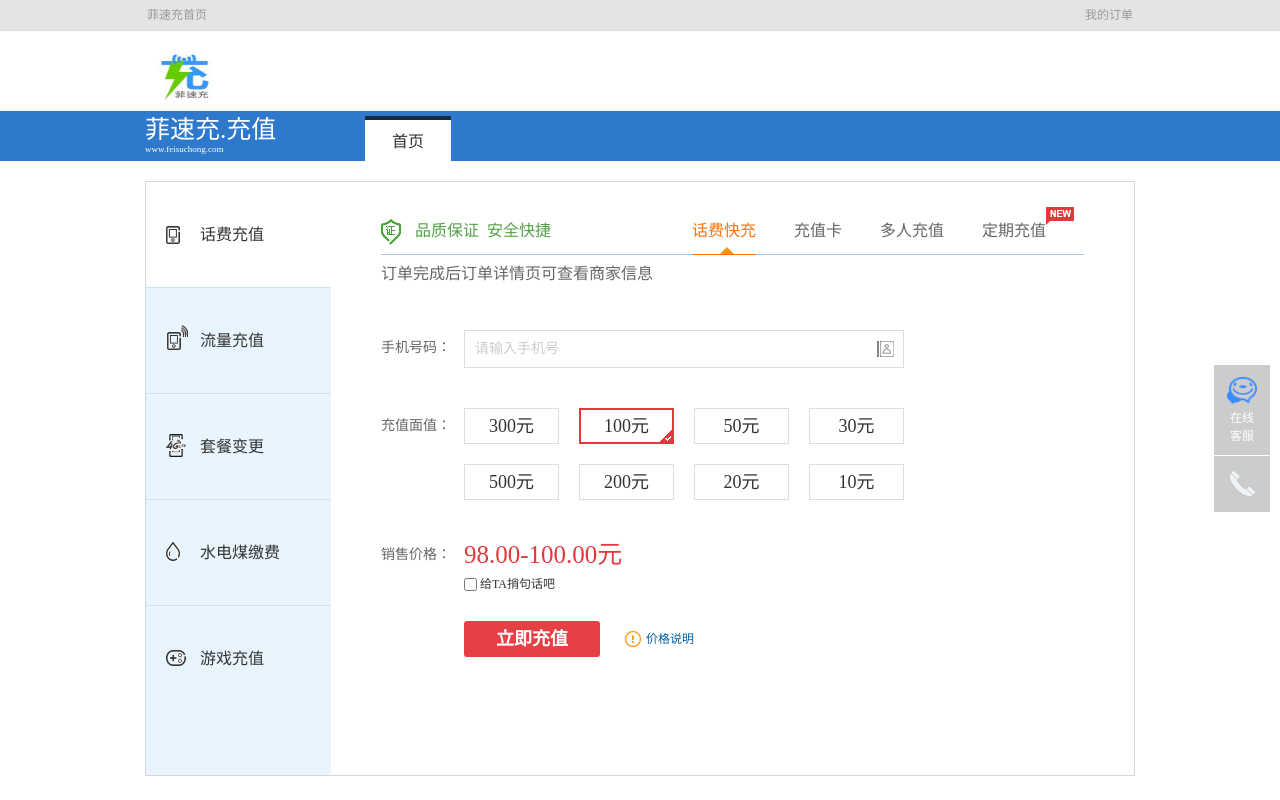
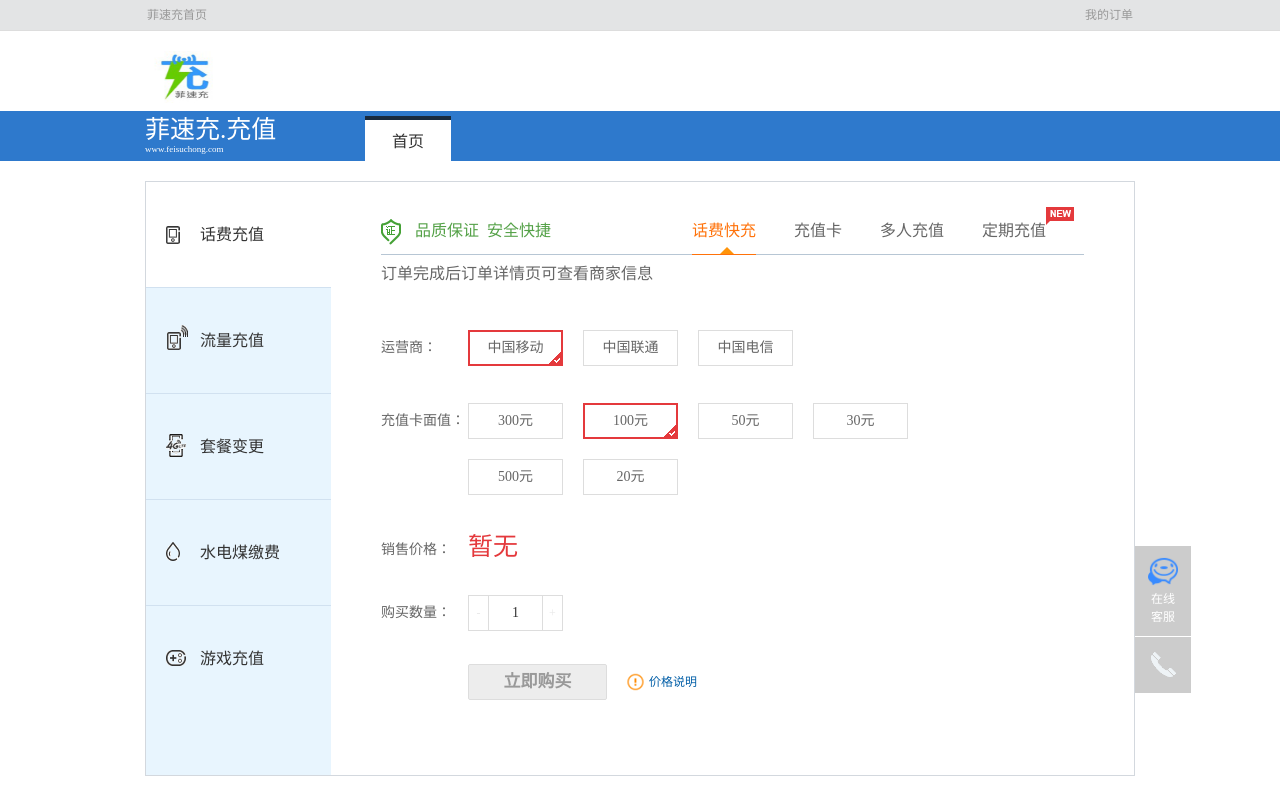
Before and after one commit to waittingbar/recharge_html, a plain HTML site: page index.html in a window 1280 px wide. Drawn offline with Linux system fonts and the light colour scheme.

Commit message:
commit somthing

```diff
--- /dev/null
+++ b/css/czk.css
@@ -0,0 +1,227 @@
+@charset "UTF-8";input::-ms-clear {
+    display: none
+}
+
+input::-ms-reveal {
+    display: none
+}
+
+a:active,a:focus,button::-moz-focus-inner,input[type=button]::-moz-focus-inner,input[type=file]>input[type=button]::-moz-focus-inner,input[type=reset]::-moz-focus-inner,input[type=submit]::-moz-focus-inner,select::-moz-focus-inner {
+    border: 0;
+    outline: 0
+}
+
+#kami {
+    font-family: 'Microsoft YaHei';
+    padding-top: 47px
+}
+
+#kami .item {
+    overflow: hidden;
+    margin-bottom: 37px;
+    font-size: 0
+}
+
+#kami .item .item-tit {
+    display: inline-block;
+    *display: inline;
+    *zoom:1;width: 87px;
+    height: 36px;
+    line-height: 36px;
+    font-size: 14px;
+    vertical-align: top
+}
+
+#kami .item .item-con {
+    display: inline-block;
+    *display: inline;
+    *zoom:1;font-size: 0;
+    vertical-align: top
+}
+
+#kami .item .item-con .unit {
+    display: inline-block;
+    *display: inline;
+    *zoom:1;width: 93px;
+    height: 34px;
+    line-height: 34px;
+    text-align: center;
+    border: 1px solid #ddd;
+    font-size: 14px;
+    margin-right: 20px;
+    cursor: pointer
+}
+
+#kami .item .item-con .unit.unit-cur {
+    width: 91px;
+    height: 32px;
+    line-height: 32px;
+    border: 2px solid #e4393c;
+    background: url(../assets/img/sanjiao.png) no-repeat right bottom
+}
+
+#kami .item .item-con .counter {
+    display: inline-block;
+    *display: inline;
+    *zoom:1;height: 34px;
+    line-height: 34px;
+    border: 1px solid #ddd;
+    font-size: 0;
+    overflow: hidden;
+    vertical-align: middle
+}
+
+#kami .item .item-con .counter .add,#kami .item .item-con .counter .reduce {
+    float: left;
+    font-size: 12px;
+    width: 19px;
+    height: 34px;
+    line-height: 34px;
+    text-align: center;
+    cursor: pointer
+}
+
+#kami .item .item-con .counter .add.disabled,#kami .item .item-con .counter .reduce.disabled {
+    color: #e9e9e9;
+    cursor: default
+}
+
+#kami .item .item-con .counter .reduce {
+    border-right: 1px solid #ddd
+}
+
+#kami .item .item-con .counter .add {
+    border-left: 1px solid #ddd
+}
+
+#kami .item .item-con .counter .num {
+    float: left;
+    width: 53px;
+    height: 34px;
+    line-height: 30px;
+    font-size: 14px;
+    color: #333;
+    text-align: center;
+    border: none;
+    margin: 0;
+    padding: 0;
+    outline: 0
+}
+
+#kami .item .item-con .counter-tips {
+    display: inline-block;
+    *display: inline;
+    *zoom:1;font-size: 14px;
+    margin-left: 20px;
+    color: #999;
+    vertical-align: middle
+}
+
+#kami .item .item-con .err-msg {
+    color: #e4393c;
+    position: relative;
+    display: block;
+    height: 16px;
+    font-size: 0
+}
+
+#kami .item .item-con .err-msg .err-icon {
+    display: inline-block;
+    *display: inline;
+    *zoom:1;width: 16px;
+    height: 16px;
+    margin-right: 5px;
+    vertical-align: top;
+    background: url(../assets/img/error.png) no-repeat
+}
+
+#kami .item .item-con .err-msg .err-txt {
+    display: inline-block;
+    *display: inline;
+    *zoom:1;font-size: 12px;
+    height: 16px;
+    line-height: 16px;
+    vertical-align: top
+}
+
+#kami .item .item-con .err-msg.err-hide .err-icon,#kami .item .item-con .err-msg.err-hide .err-txt {
+    display: none
+}
+
+#kami .item .item-con .btn-buy {
+    display: inline-block;
+    *display: inline;
+    *zoom:1;width: 137px;
+    height: 34px;
+    line-height: 34px;
+    font-size: 17px;
+    font-weight: 700;
+    background-color: #e14347;
+    text-align: center;
+    color: #fff;
+    vertical-align: middle;
+    border: 1px solid #e14347;
+    border-radius: 2px
+}
+
+#kami .item .item-con .btn-buy:hover {
+    background-color: #e84e52
+}
+
+#kami .item .item-con .btn-buy.disabled {
+    background-color: #ededed;
+    color: #999;
+    border: 1px solid #ddd
+}
+
+#kami .item .item-con .tips-icon {
+    display: inline-block;
+    *display: inline;
+    *zoom:1;width: 17px;
+    height: 18px;
+    font-size: 12px;
+    margin-right: 5px;
+    vertical-align: top;
+    background: url(../assets/img/tips-icon.png) no-repeat
+}
+
+#kami .item .item-con .tips-txt {
+    display: inline-block;
+    *display: inline;
+    *zoom:1;vertical-align: middle;
+    font-size: 12px;
+    height: 18px;
+    line-height: 18px;
+    margin-left: 20px;
+    color: #005ea7
+}
+
+#kami .item .item-con .tips-txt:hover {
+    color: #005ea7
+}
+
+#kami #kValue {
+    margin-bottom: 17px
+}
+
+#kami #kValue .item-con {
+    width: 500px
+}
+
+#kami #kValue .item-con .unit {
+    margin-bottom: 20px
+}
+
+#kami #kPrice {
+    margin-bottom: 27px
+}
+
+#kami #kPrice .item-con {
+    line-height: 30px;
+    font-size: 25px;
+    color: #e4393c
+}
+
+#kami #kCount {
+    margin-bottom: 17px
+}
--- a/css/recharge.css
+++ b/css/recharge.css
@@ -566,7 +566,7 @@
     left: 5px;
     width: 180px;
     position: absolute;
-    padding: 10px;
+    padding: 7px 10px;
     padding-right: 14px;
     background: #fffdee;
     border: 1px solid #edd28b;
@@ -1594,7 +1594,7 @@
 }
 
 #chongzhi .sms {
-    margin-bottom: 10px;
+    margin-bottom: 2px;
     margin-top: -35px
 }
 
@@ -1750,3 +1750,6 @@
     margin-right: 5px;
     text-decoration: none
 }
+.submit {
+    cursor: pointer;
+}
--- a/index.html
+++ b/index.html
@@ -4,6 +4,7 @@
     <meta charset="UTF-8">
     <title>菲速充首页</title>
     <link rel="stylesheet" href="./css/recharge.css">
+    <link rel="stylesheet" href="./css/czk.css">
 </head>
 <body>
 <div class="recharge-content">
@@ -43,7 +44,7 @@
             </ul>
         </div>
     </div>
-    <div class="w">
+    <div class="w" style="position: relative">
         <div class="content">
             <div class="fl leftMenu">
                 <ul>
@@ -75,7 +76,7 @@
                         </ul>
                     </div>
                     <p style="font-size: 16px;margin-top: 10px;">订单完成后订单详情页可查看商家信息</p>
-                    <div class="cz-iframe show" _flag="1">
+                    <div class="cz-iframe" _flag="1">
                         <div style="width: 753px; height: 492px">
                             <div id="chongzhi">
                                 <div class="item" id="phoneitem">
@@ -138,24 +139,23 @@
                                     <div>
                                         <div class="fore">
                                             <label for="sms">
-                                                <input type="checkbox" class="fl" id="sms">给TA捎句话吧
-
+                                                <input type="checkbox" name="sms" class="fl" id="sms">给TA捎句话吧
                                             </label>
                                             <div class="fr " id="username">
                                                 <span>您的姓名：</span>
-                                                <input type="text" value="选填" class="username gray" maxlength="5">
+                                                <input type="text" placeholder="选填" class="username gray" maxlength="5">
                                             </div>
                                         </div>
-                                        <textarea maxlength="34" id="inputMessageArea" class="gray">请输入你想对TA说的话（充值成功后会短信发至充值手机），最多34字哦</textarea>
+                                        <textarea maxlength="30" id="inputMessageArea" class="gray" placeholder="请输入你想对TA说的话（充值成功后会短信发至充值手机），最多30字哦"></textarea>
                                     </div>
                                 </div>
-                                <div class="item" id="submitItem2">
+                                <div class="item" id="submitItem2" style="overflow: inherit">
                                     <span class="itemName"></span>
                                     <div>
-                                        <input type="button" class="submit" value="立即充值"
-                                               clstag="pageclick|keycount|new_201511197|1">
-                                        <a class="price-desc-tip" href="javascript:;"
-                                           data-tips="因可能存在系统缓存、页面更新导致价格变动异常等不确定性情况出现，商品售价以本结算页商品价格为准；如有疑问，请您立即联系销售商咨询。"><i></i>价格说明</a>
+                                        <input type="button" class="submit" value="立即充值">
+                                        <a class="price-desc-tip" href="javascript:;"><i></i>价格说明<div class="desc-tips-box" style="width: 273px"><div
+                                                class="desc-tips-text">因可能存在系统缓存、页面更新导致价格变动异常等不确定性情况出现，商品售价以本结算页商品价格为准；如有疑问，请您立即联系销售商咨询。</div><span
+                                                class="ui-tips-arrow" style="z-index:101"></span></div></a>
                                     </div>
                                 </div>
 
@@ -163,9 +163,58 @@
                         </div>
                         <!--<iframe width="753px" height="492px" scrolling="no" id="fast-cziframe" frameborder="0" src="//chongzhi.jd.com/iframe_fast.action"></iframe>-->
                     </div>
-                    <div class="cz-iframe"></div>
-                    <div class="cz-iframe"></div>
-                    <div class="cz-iframe"></div>
+                    <div class="cz-iframe show" _flag="1">
+                        <div style="width: 753px; height: 492px">
+                            <div id="kami">
+                                <div class="item" id="kOperators">
+                                    <div class="item-tit">运营商：</div>
+                                    <div class="item-con">
+                                        <span class="unit unit-cur" id="cMobile" brandcode="3">中国移动</span>
+                                        <span class="unit" id="cUnicom" brandcode="1">中国联通</span>
+                                        <span class="unit" id="cTelecom" brandcode="2">中国电信</span>
+                                    </div>
+                                </div>
+                                <div class="item" id="kValue">
+                                    <div class="item-tit">充值卡面值：</div>
+                                    <div class="item-con">
+                                        <span class="unit" _val="300">300元</span>
+                                        <span class="unit unit-cur" _val="100">100元</span>
+                                        <span class="unit" _val="50">50元</span>
+                                        <span class="unit" _val="30">30元</span>
+                                        <span class="unit" _val="500">500元</span>
+                                        <span class="unit" id="unit200" _val="200" style="display: none;">200元</span>
+                                        <span class="unit" _val="20">20元</span>
+                                        <span class="unit" id="unit10" _val="10" style="display: none;">10元</span>
+                                    </div>
+                                </div>
+                                <div class="item" id="kPrice">
+                                    <div class="item-tit">销售价格：</div>
+                                    <div class="item-con">暂无</div>
+                                </div>
+                                <div class="item" id="kCount">
+                                    <div class="item-tit">购买数量：</div>
+                                    <div class="item-con">
+                                        <span class="counter">
+                                            <span class="reduce disabled" onselectstart="return false;" style="-moz-user-select:   none;">-</span>
+                                            <input class="num" value="1" curnum="" readonly="readonly">
+                                            <span class="add disabled" onselectstart="return false;" style="-moz-user-select:   none;">+</span>
+                                        </span>
+                                        <span class="counter-tips"></span>
+                                        <span class="err-msg err-hide"><i class="err-icon"></i><span class="err-txt"></span></span>
+                                    </div>
+                                </div>
+                                <div class="item" id="kBuy">
+                                    <div class="item-tit"></div>
+                                    <div class="item-con">
+                                        <a href="#none" class="btn-buy disabled">立即购买</a>
+                                        <a href="#none" class="tips-txt" data-tips="因可能存在系统缓存、页面更新导致价格变动异常等不确定性情况出现，商品售价以本结算页商品价格为准；如有疑问，请您立即联系销售商咨询。" data-width="250"><i class="tips-icon"></i>价格说明</a>
+                                    </div>
+                                </div>
+                            </div>
+                        </div>
+                    </div>
+                    <div class="cz-iframe" _flag="1"></div>
+                    <div class="cz-iframe" _flag="1"></div>
                 </div>
 
                 <div class="detailContent fore2  hide ">
@@ -199,9 +248,7 @@
 
         </div>
 
-    </div>
-</div>
-<div id="sidebar">
+        <div id="sidebar" style="position: absolute; right: -56px; top: ;">
             <a target="_blank" href="https://cschat-ccs.aliyun.com/index.htm?tntInstId=_0xvk1DM&scene=SCE00002799">
                 <div id="ddservice" onclick="goLineServer"><s></s><span>在线客服</span></div>
             </a>
@@ -210,6 +257,8 @@
                 <div class="hotTel">
                     <p>1234567890&nbsp;&nbsp;充值客服</p>
                     <p>1234567890&nbsp;&nbsp;菲速充客服</p>
+                </div>
+            </div>
         </div>
     </div>
 </div>
@@ -239,6 +288,16 @@
                 }
             }
         });
+        $("#sms").click(function () {
+           var type = $(this).prop('checked');
+           if(type) {
+               $("#username").show();
+               $("#chongzhi .sms textarea").show();
+           }else {
+               $("#username").hide();
+               $("#chongzhi .sms textarea").hide();
+           }
+        });
         $("#productFace a").click(function () {
             $("#productFace").hide();
             $('.productList').show();
```
Also changed, not shown: assets/img/error.png (added), assets/img/sanjiao.png (added), assets/img/tips-icon.png (added). Lines whose indentation alone changed are shown as unchanged.
